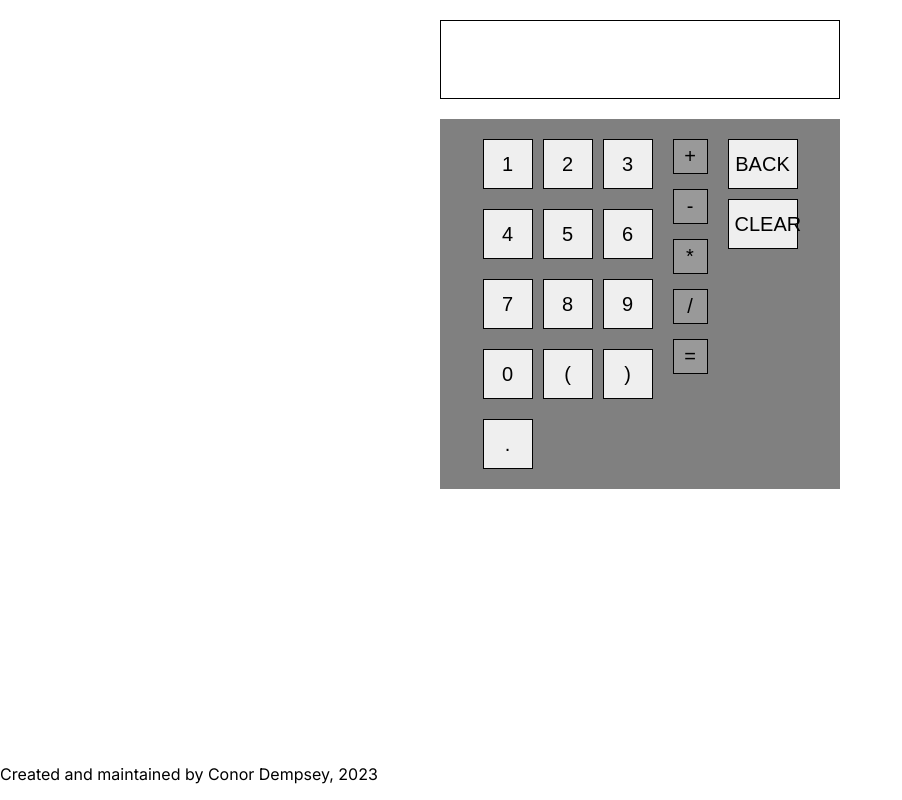
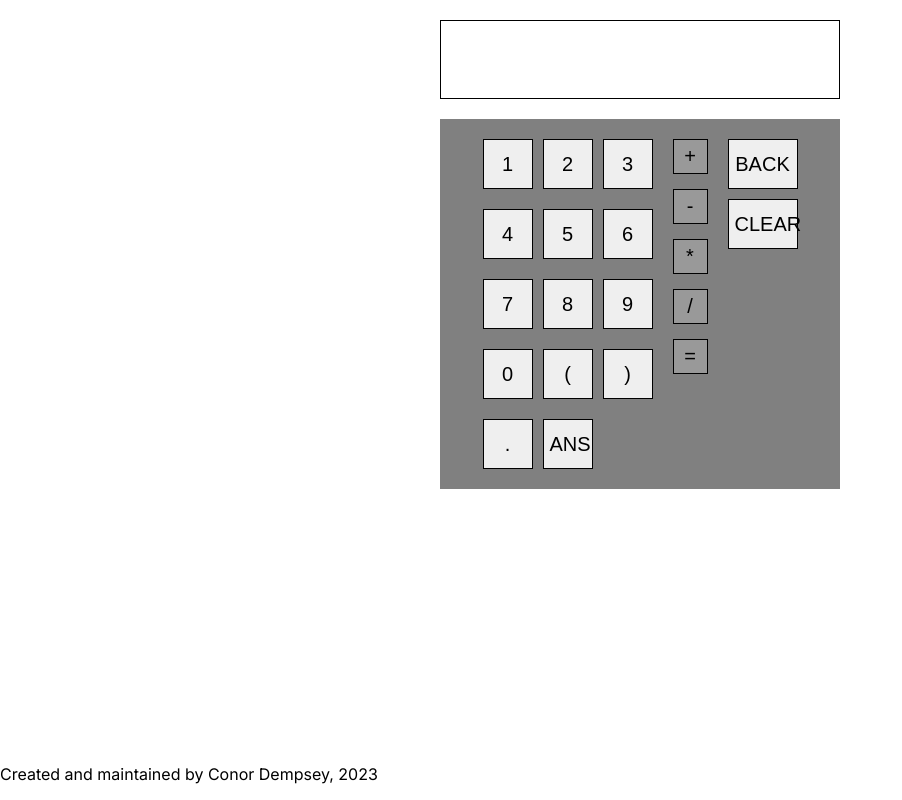
Before and after one commit to crimsonblue11/calculator-app, a React (Create React App) app: page / in a window 1280 px wide. Shown: the whole page, without its empty margins (0-902 px from the left). Built offline with nearby package versions, Linux system fonts and the light colour scheme.

Commit message:
feat: Implement answer button
Implement answer (ANS) button. This button inputs the string
"ANS" to the input, which is then converted to the result of
the previous equation by the parser. This is set to 0 by default.

```diff
--- a/src/components/Calculator.js
+++ b/src/components/Calculator.js
@@ -2,6 +2,7 @@ import React from "react"
 
 export default function Calculator() {
     const [calcState, setCalcState] = React.useState("")
+    const [answer, setAnswer] = React.useState(0)
 
     function addToState(event) {
         const {value} = event.target
@@ -22,6 +23,8 @@ export default function Calculator() {
         for(let i = 0; i < nums.length; i++) {
             if(nums[i] === "O") {
                 inArray.push(ops[opsCounter++])
+            } else if(nums[i] === "ANS") {
+                inArray.push(answer)
             } else if(nums[i] !== "") {
                 // fix for error caused by split treating the gap between ops and brackets as an element
                 inArray.push(nums[i])
@@ -155,11 +158,15 @@ export default function Calculator() {
     }
 
     function equalsAction() {
-        setCalcState(evaluateRPN())
+        const ans = evaluateRPN()
+
+        setCalcState(ans)
+        setAnswer(ans)
     }
 
     function clearAction() {
         setCalcState("")
+        // don't reset the answer, we still need it
     }
 
     return (
@@ -192,8 +199,9 @@ export default function Calculator() {
                         <button value={"("} onClick={addToState}>&#40;</button>
                         <button value={")"} onClick={addToState}>&#41;</button>
                     </span>
-                    <span>
+                    <span className="number-row">
                         <button value={"."} onClick={addToState}>.</button>
+                        <button value={"ANS"} onClick={addToState}>ANS</button>
                     </span>
                 </div>
                 <div className="calculator--functions">
```
